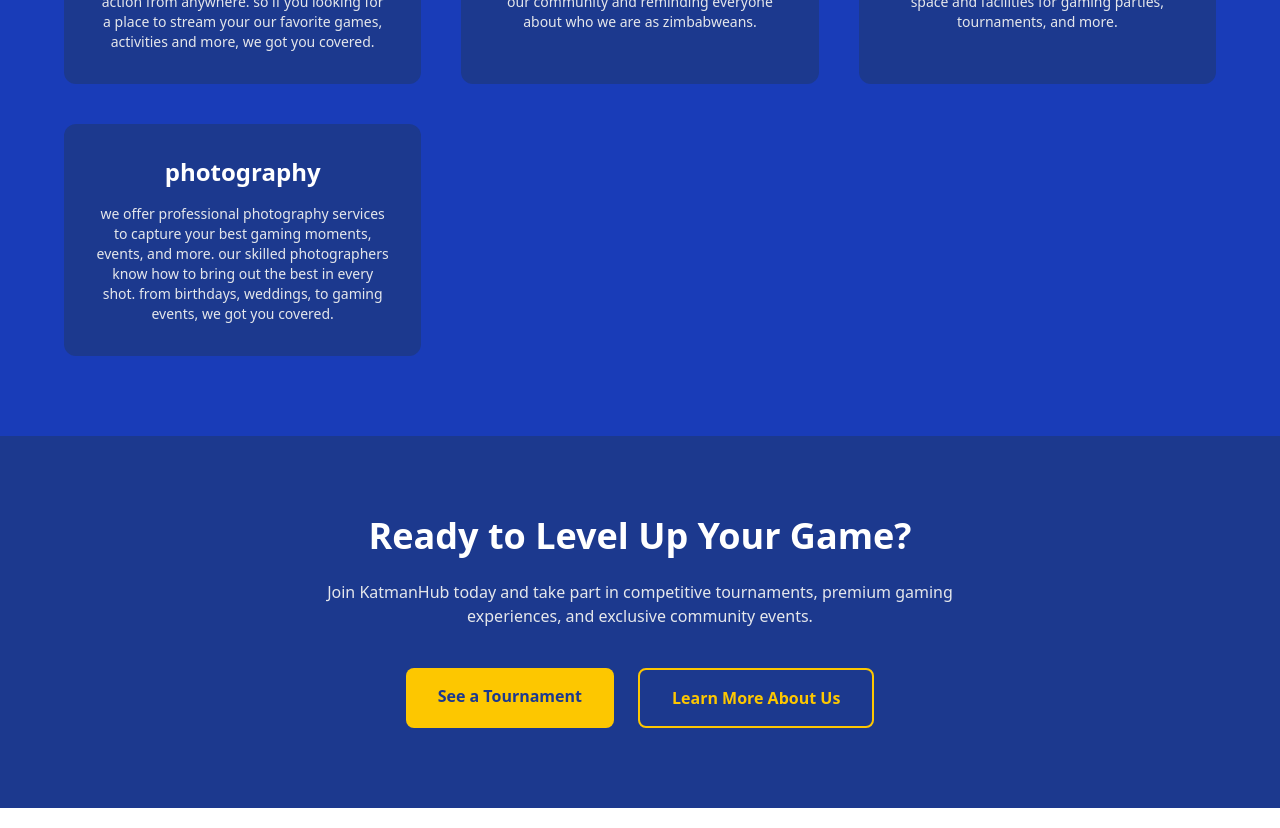
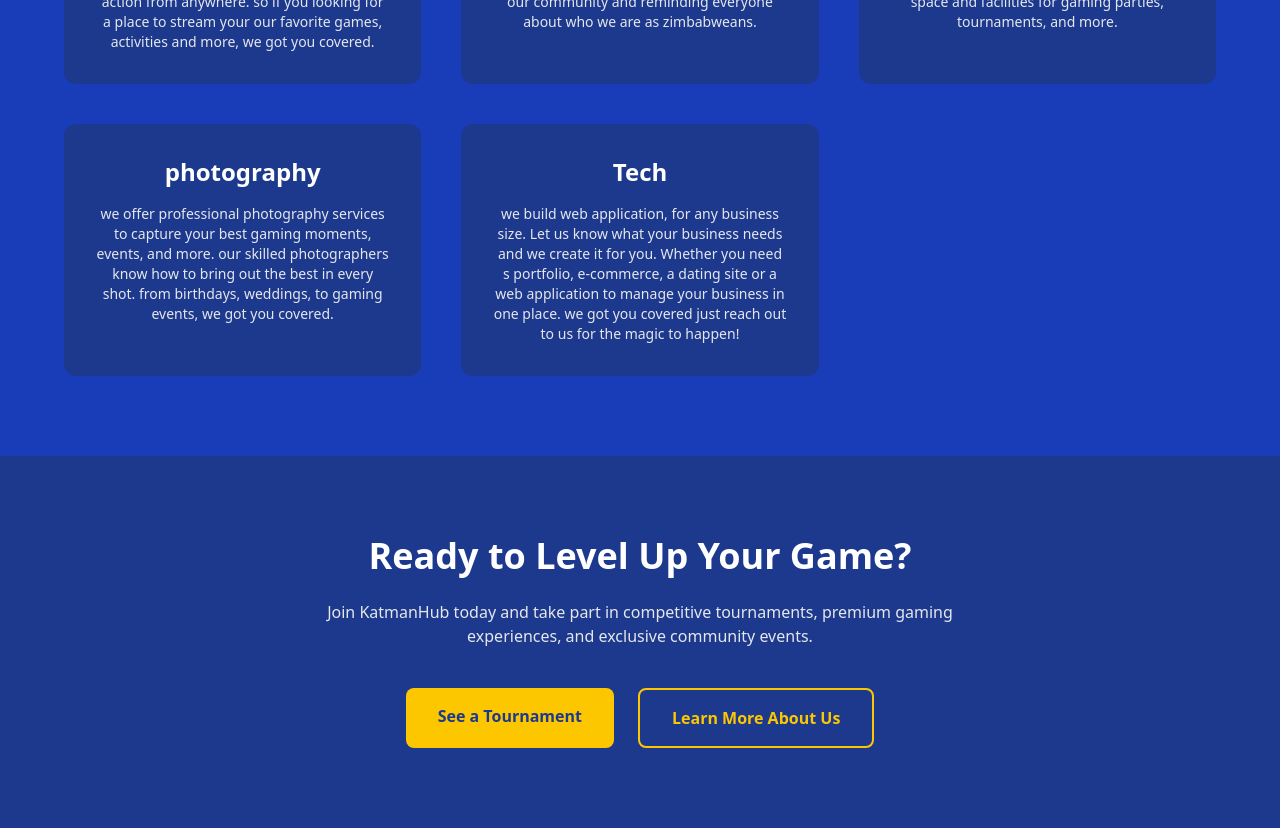
Before and after one commit to katman-Generation/katman-frontend, a React (Vite) app: page / in a window 1280 px wide. Shown: the part 1400-2228 px from the top of the page. Built offline with nearby package versions, Linux system fonts and the light colour scheme.

Commit message:
clearing the text

```diff
--- a/src/App.jsx
+++ b/src/App.jsx
@@ -6,6 +6,8 @@ import Shop from './pages/Shop'
 import About from './pages/About'
 import Join from './pages/Join'
 import Members from './pages/Members'
+import Tech from './pages/tech'
+import Contact from './pages/contact'
 
 function App() {
   return (
@@ -18,6 +20,8 @@ function App() {
         <Route path="/about" element={<About />} />
         <Route path="/join" element={<Join />} />
         <Route path="/members" element={<Members />} />
+        <Route path="/tech" element={<Tech />} />
+        <Route path="/contact" element={<Contact />} />
       </Routes>
     </>
   )
--- a/src/components/Navbar.jsx
+++ b/src/components/Navbar.jsx
@@ -41,6 +41,7 @@ function Navbar() {
           <Link onClick={() => setMenuOpen(false)} to="/shop">Shop</Link>
           <Link onClick={() => setMenuOpen(false)} to="/about">Who are we?</Link>
           <Link onClick={() => setMenuOpen(false)} to="/contact">Get in touch</Link>
+          <Link onClick={() => setMenuOpen(false)} to="/tech">Our Tech Portfolio</Link>
         </div>
       )}
     </nav>
--- a/src/pages/About.jsx
+++ b/src/pages/About.jsx
@@ -36,12 +36,12 @@ function About() {
             Why KatmanHub Exists
           </h2>
           <p className="text-lg text-gray-200 leading-relaxed">
-            Zimbabwe is full of raw talent — creators, gamers, developers,
+            Zimbabwe is full of raw talent, creators, gamers, developers,
             storytellers — but many lack access, platforms, mentorship, and
             visibility. KatmanHub exists to bridge that gap.
             <br /><br />
             We are building a space where talent is discovered, nurtured,
-            showcased, and monetized — while staying true to who we are
+            showcased, and monetized, while staying true to who we are
             culturally.
           </p>
         </section>
@@ -52,7 +52,7 @@ function About() {
           <div>
             <h2 className="text-3xl font-bold mb-4 text-yellow-400">🎙 Podcasts</h2>
             <p className="text-gray-200 text-lg leading-relaxed">
-              Podcasts are our starting point — a way to tell stories, spark
+              Podcasts are our starting point, a way to tell stories, spark
               conversations, and give a voice to thinkers, artists, innovators,
               and everyday people.
               <br /><br />
@@ -85,7 +85,7 @@ function About() {
             <p className="text-gray-200 text-lg leading-relaxed">
               Technology is the backbone of our future.
               <br /><br />
-              We aim to educate, build, and innovate — creating digital products,
+              We aim to educate, build, and innovate, creating digital products,
               platforms, and solutions that empower young people and contribute
               to Zimbabwe’s economic growth.
             </p>
@@ -97,7 +97,7 @@ function About() {
           <div>
             <h2 className="text-3xl font-bold mb-4 text-yellow-400">🎮 Gaming</h2>
             <p className="text-gray-200 text-lg leading-relaxed">
-              Gaming is more than entertainment — it is community, competition,
+              Gaming is more than entertainment. it is community, competition,
               creativity, and opportunity.
               <br /><br />
               From tournaments today to developing our own games tomorrow,
@@ -163,7 +163,7 @@ function About() {
         <section className="text-center pt-20 max-w-4xl mx-auto">
           <h2 className="text-4xl font-bold mb-6">Join the Pack 🐺</h2>
           <p className="text-lg text-gray-200 leading-relaxed">
-            KatmanHub is not just a platform — it is a pack of wolves.
+            KatmanHub is not just a platform, it is a pack of wolves.
             <br /><br />
             Creators, gamers, developers, filmmakers, storytellers, dreamers —
             if you have talent and vision, there is a place for you here.
--- a/src/pages/Home.jsx
+++ b/src/pages/Home.jsx
@@ -102,6 +102,16 @@ function Home() {
               from birthdays, weddings, to gaming events, we got you covered.
             </p>
           </div>
+          {/* Feature 8 */}
+          <div className="bg-blue-900 p-8 rounded-xl text-center hover:scale-105 transition">
+            <h3 className="text-2xl font-bold mb-4">Tech</h3>
+            <p className="text-sm text-gray-200">
+              we build web application, for any business size. Let us know what your business needs
+              and we create it for you. Whether you need s portfolio, e-commerce, a dating site or
+              a web application to manage your business in one place. we got you covered just reach
+              out to us for the magic to happen!
+            </p>
+          </div>
 
         </div>
       </section>
--- a/src/pages/Join.jsx
+++ b/src/pages/Join.jsx
@@ -67,7 +67,7 @@ const Join = () => {
         <div className="space-y-4 text-gray-300 text-lg mb-10">
           <p>
             Katmanhub is <span className="text-white font-semibold">not hiring employees</span>.
-            We are building a creative ecosystem — a place where passionate
+            We are building a creative ecosystem, a place where passionate
             people come together to create, learn, experiment, and grow.
           </p>
           <p>
--- /dev/null
+++ b/src/pages/contact.jsx
@@ -0,0 +1,11 @@
+import React from "react";
+
+function Contact(){
+    return (
+        <div className="min-h-screen bg-blue-900 text-white">
+            <h1>our most recent projects</h1>
+        </div>
+    )
+}
+
+export default Contact
--- /dev/null
+++ b/src/pages/tech.jsx
@@ -0,0 +1,11 @@
+import React from "react";
+
+function Tech(){
+    return (
+        <div className="min-h-screen bg-blue-900 text-white">
+            <h1>our most recent projects</h1>
+        </div>
+    )
+}
+
+export default Tech
```
Also changed, not shown: 1 other file (tests, documents, lock files or other folders).
